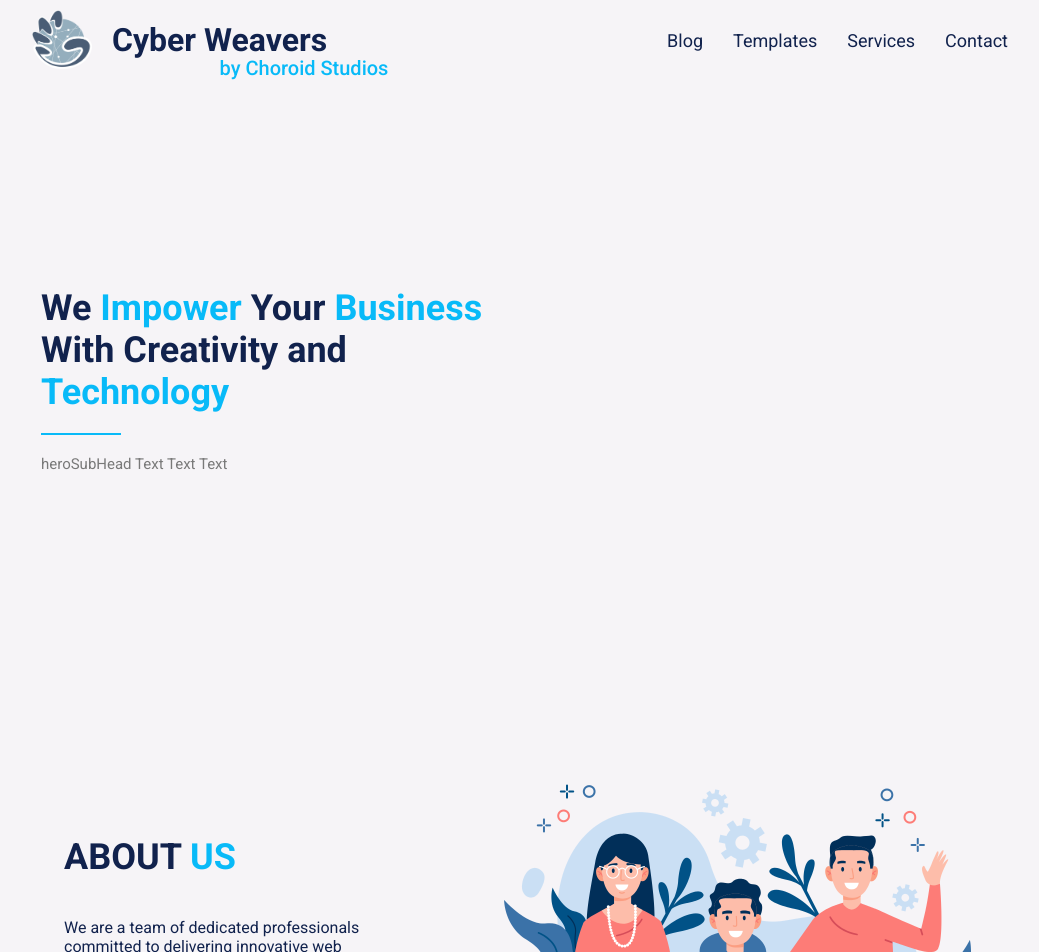
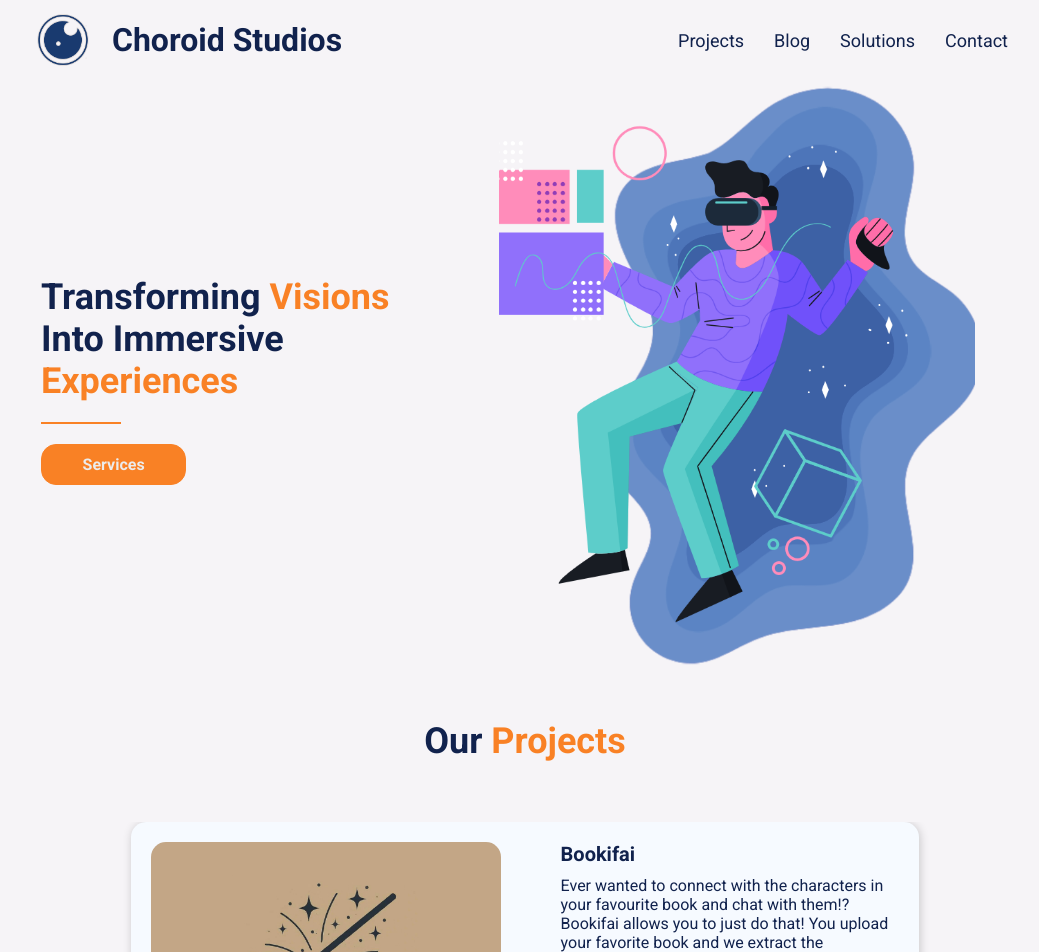
Before and after one commit to rabeeqiblawi/portfolio-nextjs, a Next.js app: page / in a window 1280 px wide. Shown: the top 952 px of the page, without its empty margins (115-1154 px from the left). Built offline with nearby package versions, Linux system fonts and the light colour scheme.

Commit message:
fix config

```diff
--- a/src/app/globals.css
+++ b/src/app/globals.css
@@ -7,9 +7,9 @@
   --text-dark: #11224d;
   --text-gray: #797979;
   /* --main-color: #0089ff; */
-  --main-color: #08baf8;
+  --main-color: #79abfe;
   --btn-blue-1: #2c599d;
-  --btn-orange: #08baf8;
+  --btn-orange: #f98125;
   --logoAbundantColor: red;
   --navigationBarHight: 10vh;
   --bodyBackground: #f6f4f7;
--- a/src/config.js
+++ b/src/config.js
@@ -1,19 +1,18 @@
 export const config = {
     content: {
-
-        logo: "/CyberWeavers.png",
-        brand: "Cyber Weavers",
-        slogan: "by Choroid Studios",
+        logo: "/choroidLogo.png",
+        brand: "Choroid Studios",
+        slogan: "",
         sloganLink: "https://choroidstudios.com",
         metaDescription: "Generated by create next app",
 
         hero: {
-            heroHeadLine: "We Impower Your Business With Creativity and Technology",
-            heroActionText: "",
+            heroHeadLine: "Transforming Visions Into Immersive Experiences",
+            heroActionText: "Services",
             heroActionLink: "/services",
-            heroSubHeadLine: "heroSubHead Text Text Text",
-            parallaxEffect: false,
-            heroImageUrl: "",
+            heroSubHeadLine: "",
+            parallaxEffect: true,
+            heroImageUrl: "/heroImage.png",
             parallaxImages: [
                 'parallax-effect/0.png',
                 'parallax-effect/1.png',
@@ -21,20 +20,18 @@ export const config = {
                 'parallax-effect/3.png',
                 'parallax-effect/4.png',
             ],
-
-            highlightedHeadlineWords: ["Impower", "Business", "Technology"],
-            breakLineAfter: ["Websites", "User"],
-
+            highlightedHeadlineWords: ["Visions", "Experiences"],
+            breakLineAfter: ["Visions", "Immersive"],
         },
-        topPageVectors: "landing_page_abstract.png",
+        topPageVectors: "/topPageVectors.png",
         notFoundURL: "/notFound.png",
 
-        links: [
-            // { path: '/#projects', title: 'Projects' },
+        links:[
+            { path: '/#projects', title: 'Projects' },
             { path: '/blog', title: 'Blog' },
-            // { path: '/#solutions', title: 'Solutions' },
-            { path: '/templates', title: 'Templates' },
-            { path: '#services', title: 'Services' },
+            { path: '/#solutions', title: 'Solutions' },
+            // { path: '/templates', title: 'Templates' },
+            // { path: '/services', title: 'Services' },
             { path: '/#contact', title: 'Contact' },
         ],
 
@@ -65,9 +62,8 @@ export const config = {
                 }
             ]
         },
-
         about: {
-            isHidden: false,
+            isHidden: true,
             mainTitle: "ABOUT US",
             mainTitleHighlightedWord: "US",
             description: "We are a team of dedicated professionals committed to delivering innovative web solutions. Our expertise spans across various technologies, ensuring we can meet diverse client needs.",
@@ -76,7 +72,7 @@ export const config = {
             aboutImageURL: "/about-us.png",
         },
         projects: {
-            isHidden: true,
+            isHidden: false,
             mainTitle: "Our Projects",
             mainTitleHighlightedWord: "Projects",
             data: [
@@ -128,10 +124,40 @@ export const config = {
             ]
         },
         services: {
-            isHidden: false,
+            isHidden: true,
             mainTitle: "Our Services",
             mainTitleHighlightedWord: "Services",
             data: [
+                {
+                    title: "Digital Marketing Strategy",
+                    description: "Craft tailored digital marketing strategies that align with your business goals. From SEO optimization to social media campaigns, we enhance your online presence and drive engagement.",
+                    icon: "/icons/vrIcon.svg",
+                    actionLink: "https://example.com/digital-marketing-services",
+                    actionText: "Learn More",
+                    isHidden: false,
+                    visibleHome: true,
+                    comingSoon: false
+                },
+                {
+                    title: "Cloud Computing Solutions",
+                    description: "Implement scalable cloud solutions tailored to your organization's needs. Whether migrating to the cloud or optimizing existing infrastructure, we ensure reliability and cost-efficiency.",
+                    icon: "/icons/vrIcon.svg",
+                    actionLink: "https://example.com/cloud-computing-services",
+                    actionText: "Get Started",
+                    isHidden: false,
+                    visibleHome: true,
+                    comingSoon: false
+                },
+                {
+                    title: "Virtual Reality Development",
+                    description: "Create immersive VR experiences that captivate your audience. Our team specializes in VR application development, from concept to deployment on leading platforms.",
+                    icon: "/icons/vrIcon.svg",
+                    actionLink: "https://example.com/vr-development-services",
+                    actionText: "See Our Work",
+                    isHidden: false,
+                    visibleHome: true,
+                    comingSoon: false
+                },
                 {
                     title: "WordPress Development",
                     description: "We create custom WordPress solutions that fit your business needs perfectly. From adjusting your theme to building special plugins, we work to enhance your online presence and make your site more engaging. Our goal is to help you attract and keep more visitors.",
@@ -150,7 +176,7 @@ export const config = {
                     actionText: "Get Started",
                     isHidden: false,
                     visibleHome: true,
-                    comingSoon: true
+                    comingSoon: false
                 },
                 {
                     title: "Mobile App Development",
@@ -190,7 +216,7 @@ export const config = {
                     actionText: "Discover AR Solutions",
                     isHidden: false,
                     visibleHome: true,
-                    comingSoon: true
+                    comingSoon: false
                 },
                 {
                     title: "Software Development Consultation",
@@ -220,12 +246,12 @@ export const config = {
                     actionText: "Learn More",
                     isHidden: false,
                     visibleHome: true,
-                    comingSoon: true
+                    comingSoon: false
                 }
             ]
         },
         solutions: {
-            isHidden: true,
+            isHidden: false,
             mainTitle: "Our Solutions",
             mainTitleHighlightedWord: "Solutions",
             data: [
@@ -242,7 +268,7 @@ export const config = {
                     actionText: "More Info",
                     isHidden: false,
                     visibleHome: true,
-                    comingSoon: false
+                    comingSoon: true
                 },
                 {
                     imageUrl: "",
@@ -258,7 +284,7 @@ export const config = {
                     actionText: "More Info",
                     isHidden: false,
                     visibleHome: true,
-                    comingSoon: false
+                    comingSoon: true
                 },
                 {
                     imageUrl: "",
@@ -486,7 +512,7 @@ export const config = {
 
         contactInfo: {
             phone: "+961  71971287",
-            mail: "cyber-weavers@choroid-labs.com",
+            mail: "choroid.studios@gmail.com",
             location: "Saida, LB",
             whatsappMessage: ""
         }
```
